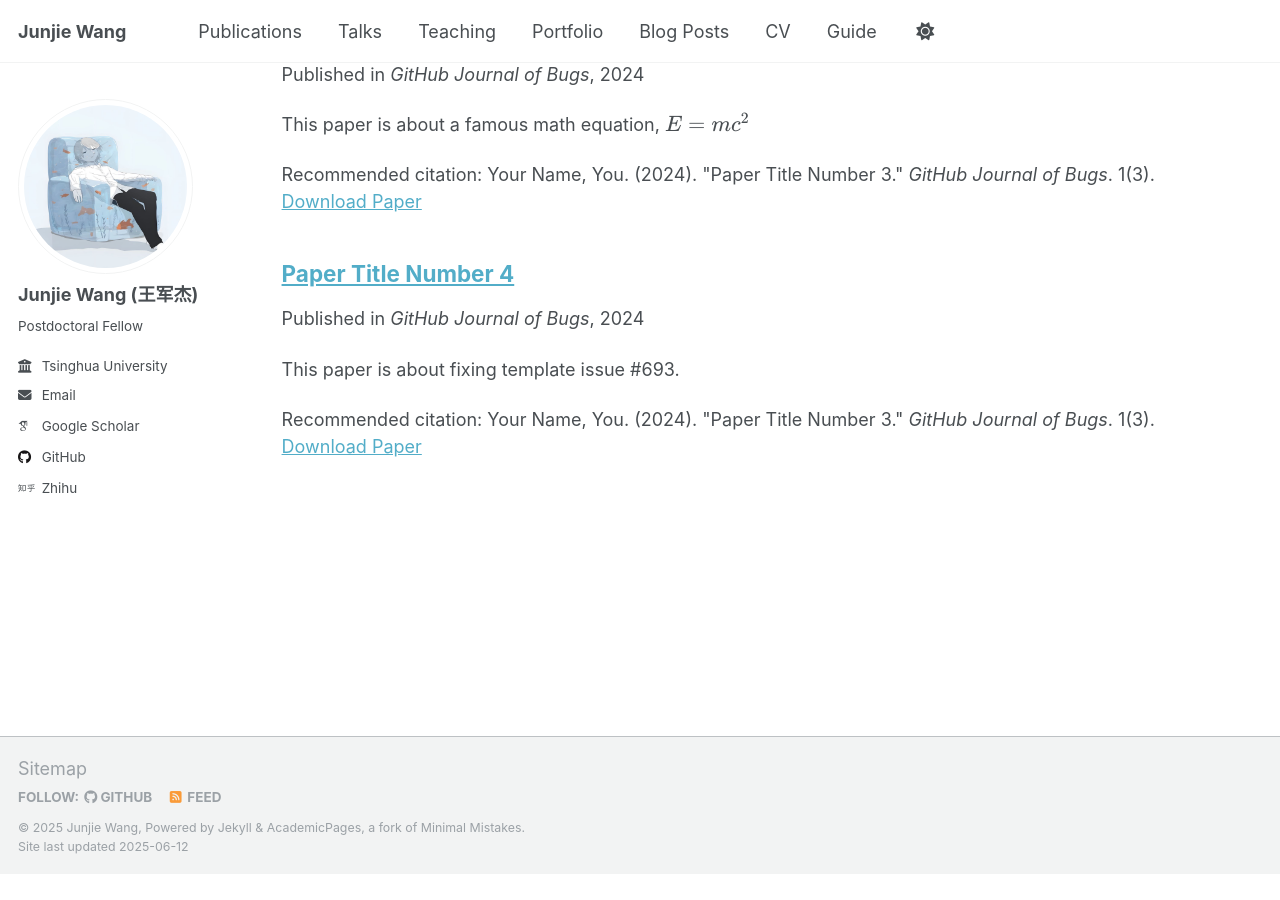
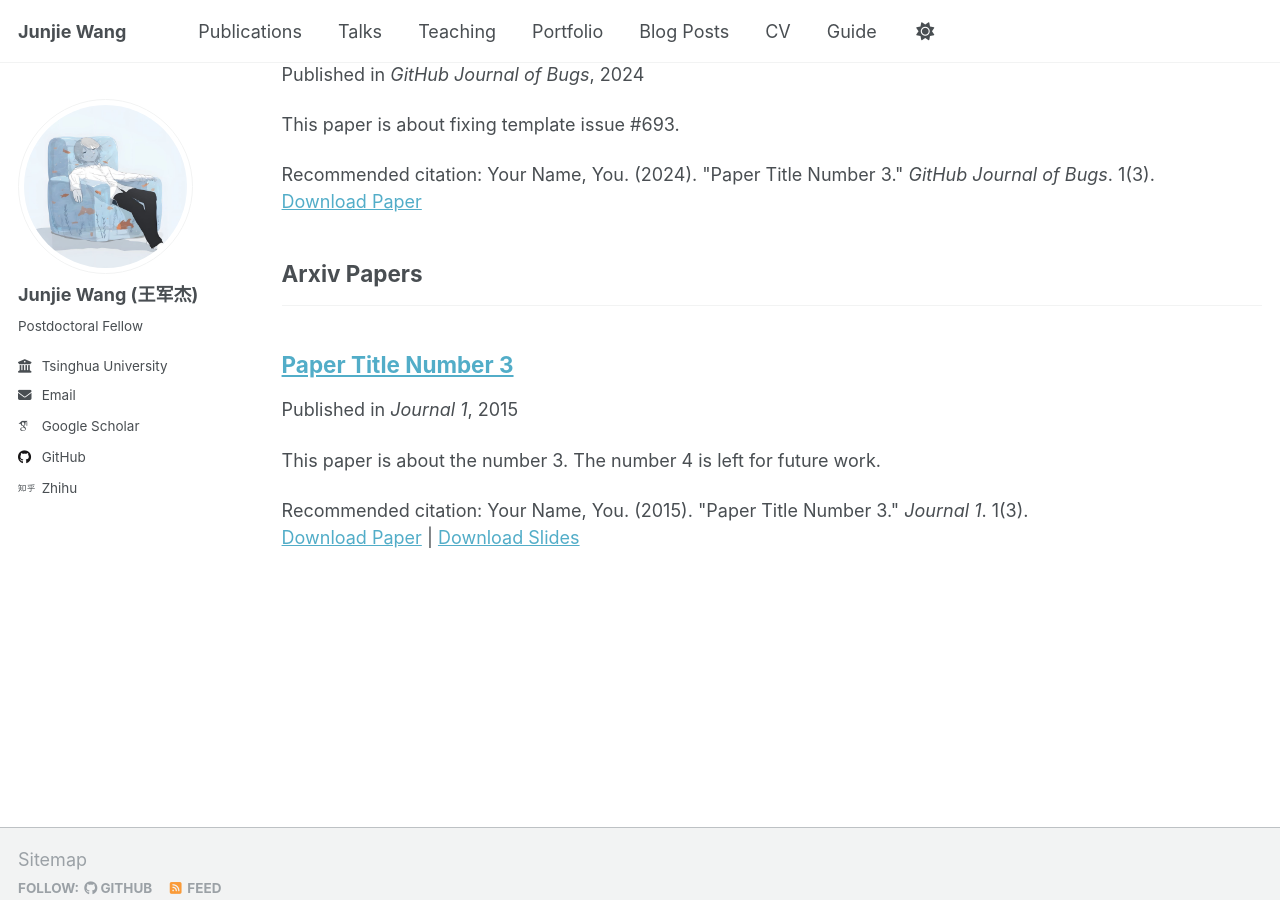
Before and after one commit to wangjunjie-ai/wangjunjie-ai.github.io, a Jekyll site: the page built from _pages/publications.html, in a window 1280 px wide and 900 px high, scrolled down 1116 px. Built offline with Jekyll 4.4.1, drawn with Linux system fonts in a browser that asks for light colours; some web fonts are replaced; before the commit the page ends 1990 px from its top, so only the background shows below that; some of the changed text lies outside the part shown.

Commit message:
test arxiv

```diff
--- a/_config.yml
+++ b/_config.yml
@@ -84,6 +84,8 @@
     title: 'Journal Articles'
   conferences:
     title: 'Conference Papers'
+  arxiv:
+    title: 'Arxiv Papers'
 
 # Site Settings
 teaser                   :  # filename of teaser fallback teaser image placed in /images/, .e.g. "500x300.png"
```
Also changed, not shown: _publications/2015-10-01-paper-title-number-3.md (+1 -1 lines).
